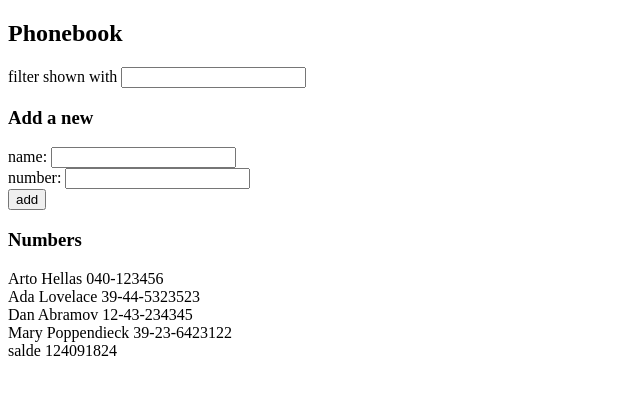
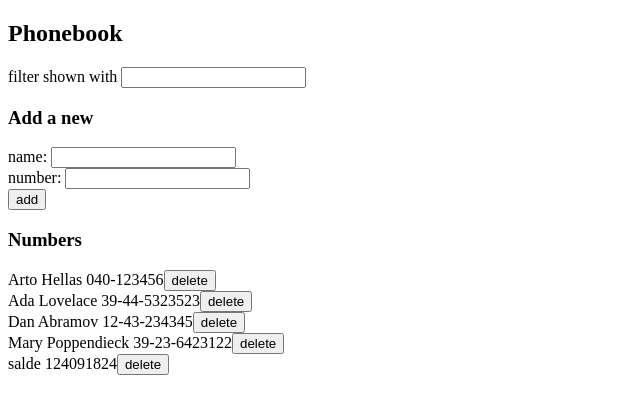
Before and after one commit to rautiais/fullstack-palautusrepositorio, a React (Vite) app in the folder osa2/puhelinluettelo/: page / in a window 1280 px wide. Shown: the top 414 px of the page, without its empty margins (0-640 px from the left). Built offline with nearby package versions, Linux system fonts and the light colour scheme; data requests are answered from the project's data file.

Commit message:
Teht. 2.14

```diff
--- a/osa2/puhelinluettelo/src/App.jsx
+++ b/osa2/puhelinluettelo/src/App.jsx
@@ -29,6 +29,15 @@ const App = () => {
     setPersons(persons.concat(personObject));
     setNewName("");
     setNewNumber("");
+  };
+
+  const deletePerson = (id) => {
+    const person = persons.find((p) => p.id === id);
+    if (window.confirm(`Delete ${person.name}?`)) {
+      personsService.delete(id).then(() => {
+        setPersons(persons.filter((p) => p.id !== id));
+      });
+    }
   };
 
   const handleNameChange = (event) => {
@@ -92,8 +101,10 @@ const App = () => {
         {personsToShow.map((person) => (
           <div key={person.name}>
             {person.name} {person.number}
-          </div>
+            <button onClick={() => deletePerson(person.id)}>delete</button>
+        </div>
         ))}
+
       </div>
     </div>
   );
--- a/osa2/puhelinluettelo/src/services/persons.js
+++ b/osa2/puhelinluettelo/src/services/persons.js
@@ -9,4 +9,8 @@ const create = (newObject) => {
   return axios.post(baseUrl, newObject);
 };
 
-export default { getAll, create };
+const deletePerson = (id) => {
+  return axios.delete(`${baseUrl}/${id}`);
+};
+
+export default { getAll, create, delete: deletePerson };
```
